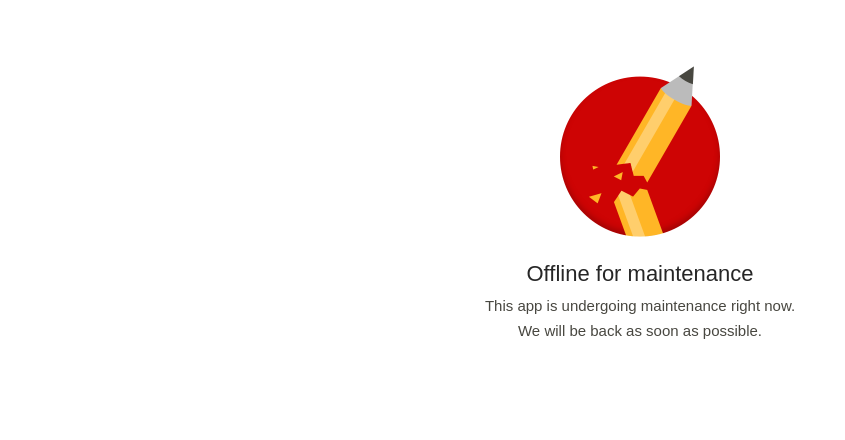
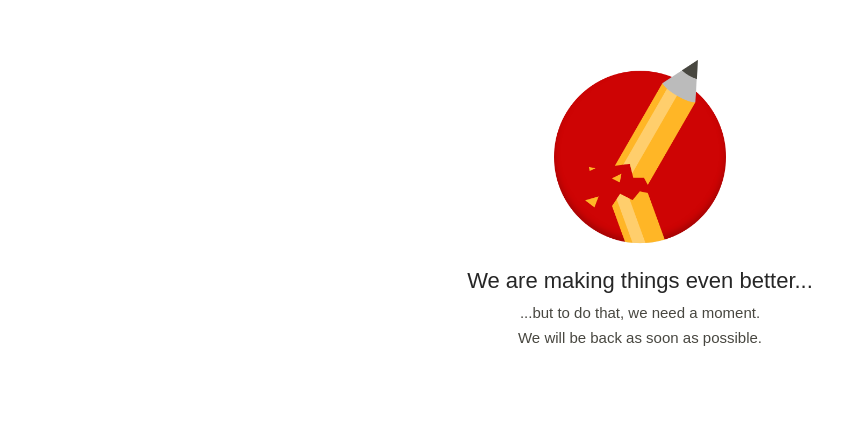
Before and after one commit to useresu/useresu.github.io, a plain HTML site: page maintenance.html in a window 1280 px wide. Shown: the part 197-637 px from the top of the page, without its empty margins (0-845 px from the left). Drawn offline with Linux system fonts and the light colour scheme.

Commit message:
new error text

```diff
--- a/maintenance.html
+++ b/maintenance.html
@@ -88,8 +88,8 @@ body.friendly .btn {
   bottom: 12px; }
 </style> <base target=_parent /> </head> <body class="friendly"> <div class=spacer></div> <div class=message>
 <img width="50%;" src="error_header_icon-2x.png"/>
-<div class=message__title> Offline for maintenance </div>
- <p> This app is undergoing maintenance right now. </p>
+<div class=message__title> We are making things even better...</div>
+ <p> ...but to do that, we need a moment. </p>
  <p> We will be back as soon as possible. </p>
 
  </div>
```
